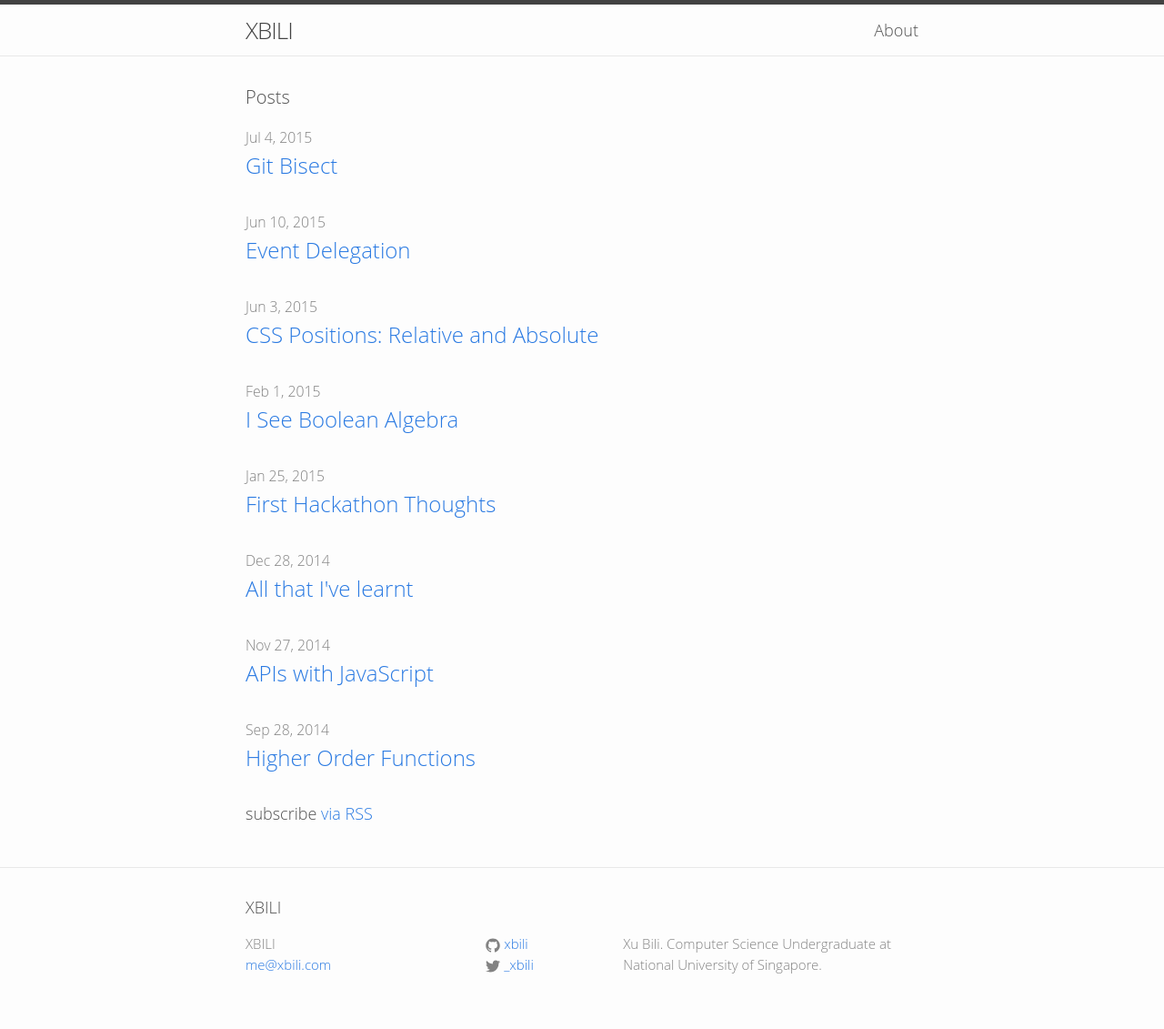
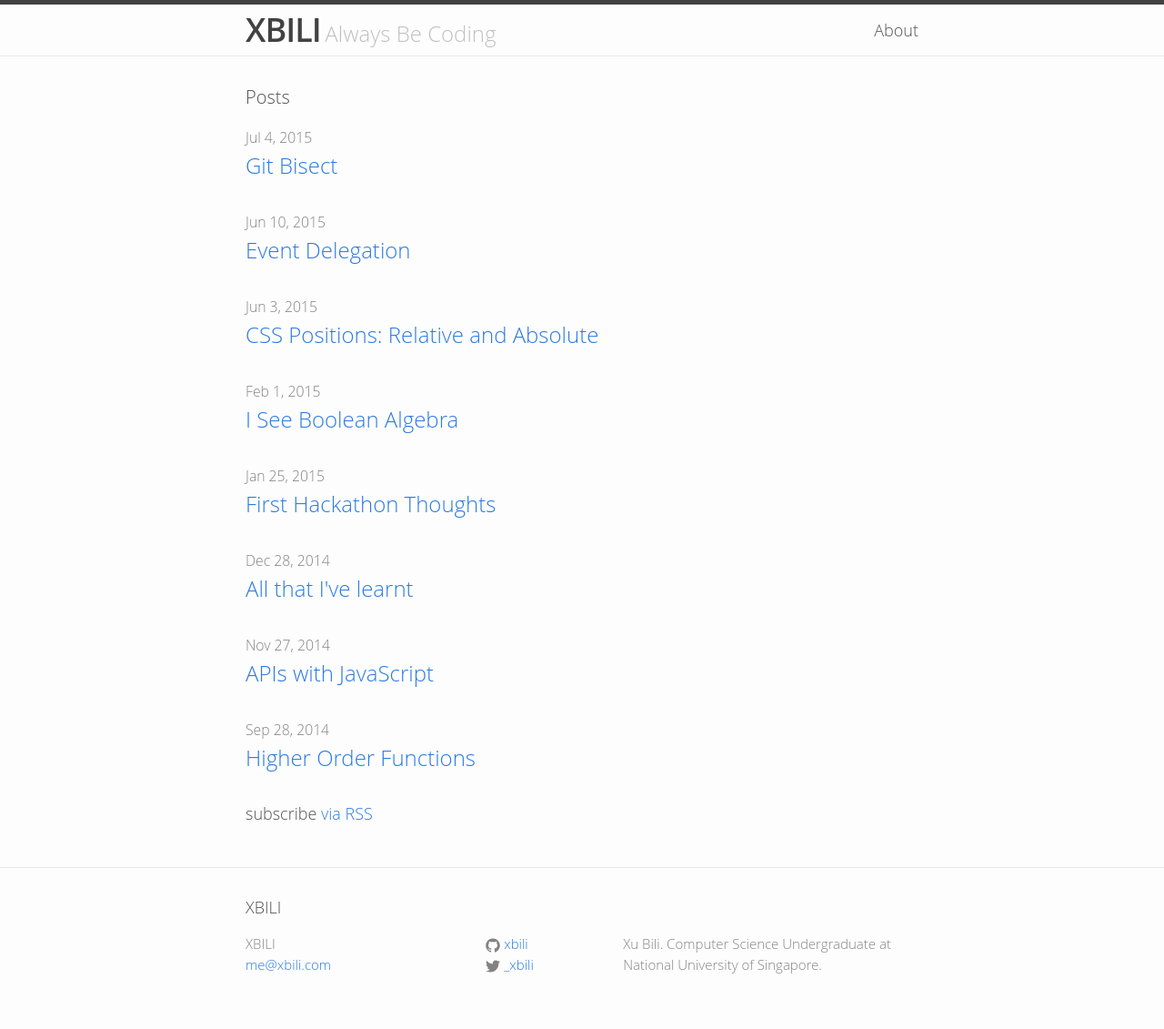
Before and after one commit to xbili/xbili.github.io, a Jekyll site: the page built from index.html, in a window 1280 px wide. Shown: the whole page at 91% size. Built offline with Jekyll 4.4.1, drawn with Linux system fonts in a browser that asks for light colours.

Commit message:
Include subtitles

```diff
--- a/_config.yml
+++ b/_config.yml
@@ -1,5 +1,6 @@
 # Site settings
 title: XBILI
+subtitle: Always Be Coding
 email: me@xbili.com
 description: > # this means to ignore newlines until "baseurl:"
   Xu Bili. Computer Science Undergraduate at National University of Singapore.
--- a/_includes/header.html
+++ b/_includes/header.html
@@ -2,7 +2,8 @@
 
   <div class="wrapper">
 
-    <a class="site-title" href="{{ site.baseurl }}/">{{ site.title }}</a>
+    <a class="site-title title" href="{{ site.baseurl }}/">{{ site.title }}</a>
+    <span class="site-subtitle subtitle">{{ site.subtitle }}</span>
 
     <nav class="site-nav">
       <a href="#" class="menu-icon">
--- a/_sass/_base.scss
+++ b/_sass/_base.scss
@@ -33,6 +33,17 @@ p, blockquote, pre,
 ul, ol, dl, figure,
 %vertical-rhythm {
   margin-bottom: $spacing-unit / 2;
+}
+
+.title {
+  font-size: $title-size;
+  font-weight: 600;
+}
+
+.subtitle {
+  font-size: $subtitle-size;
+  font-weight: 300;
+  color: $subtitle-color;
 }
 
 
--- a/_sass/_layout.scss
+++ b/_sass/_layout.scss
@@ -11,11 +11,9 @@
 }
 
 .site-title {
-  font-size: 26px;
   line-height: 56px;
   letter-spacing: -1px;
   margin-bottom: 0;
-  float: left;
 
   &,
   &:visited {
--- a/css/main.scss
+++ b/css/main.scss
@@ -11,6 +11,7 @@ $base-font-size:   18px;
 $small-font-size:  $base-font-size * 0.875;
 
 $title-size: 36px;
+$subtitle-size: 24px;
 $h1-size: 48px;
 $h2-size: 36px;
 $h3-size: 24px;
```
